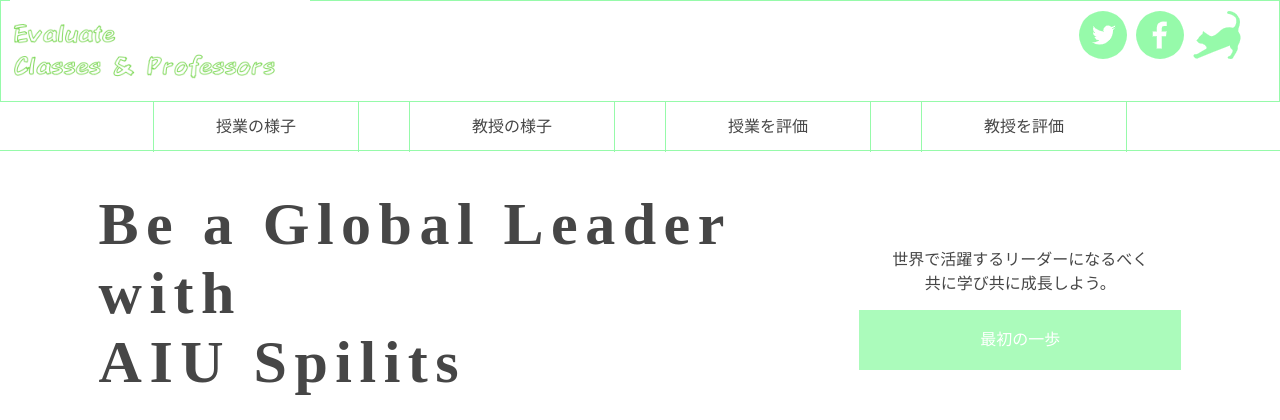
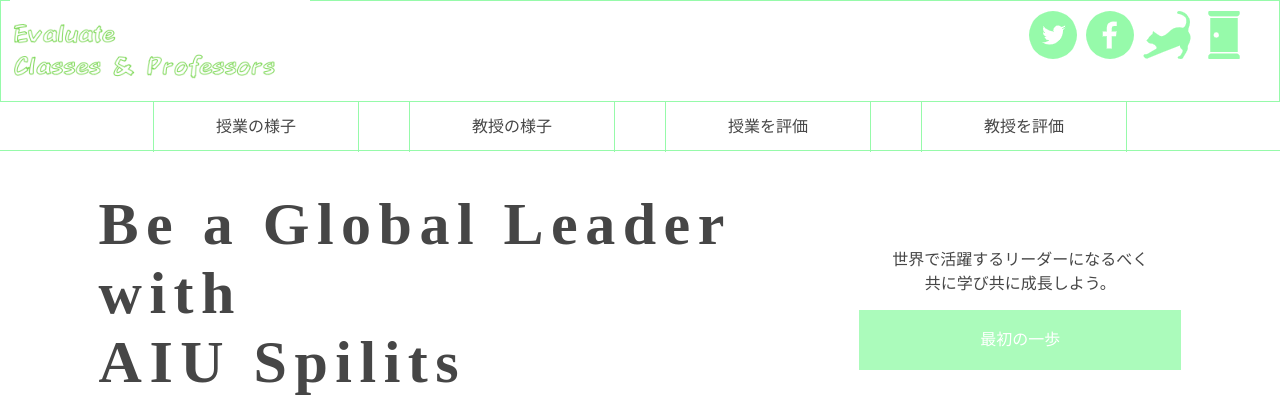
Before and after one commit to ni-m-ta/ECAP5, a Django app: page / in a window 1280 px wide. Shown: the top 420 px of the page. Run offline with Django 3.2, Linux system fonts and the light colour scheme; parts of the project's set-up code (start-up, migrations or seed data) failed here and were passed over.

Commit message:
add login btn

```diff
--- a/app/home/templates/home.html
+++ b/app/home/templates/home.html
@@ -16,6 +16,7 @@
               <a href="https://twitter.com/TATSUYA_NISATO"><img class="snsIcon" src="{% static 'img/twitter.png' %}"></a>
               <a href="https://www.facebook.com/profile.php?id=100049389249541"><img class="snsIcon" src="{% static 'img/facebook.png' %}"></a>
               <a href="https://github.com/ni-m-ta"><img class="snsIcon" src="{% static 'img/github.png' %}"></a>
+              <a><img class="snsIcon" src="{% static 'img/login.png' %}"></a>
            </div>
         </div>
         <div class="header-options">
--- a/static_volume/css/style.css
+++ b/static_volume/css/style.css
@@ -42,7 +42,7 @@ body {
       }
 
       .snsIcons{
-        width: 200px;
+        width: 250px;
         height: 100px;
         float: right;
         color: rgb(70, 70, 70);
```
Also changed, not shown: static_volume/img/login.png (added).
